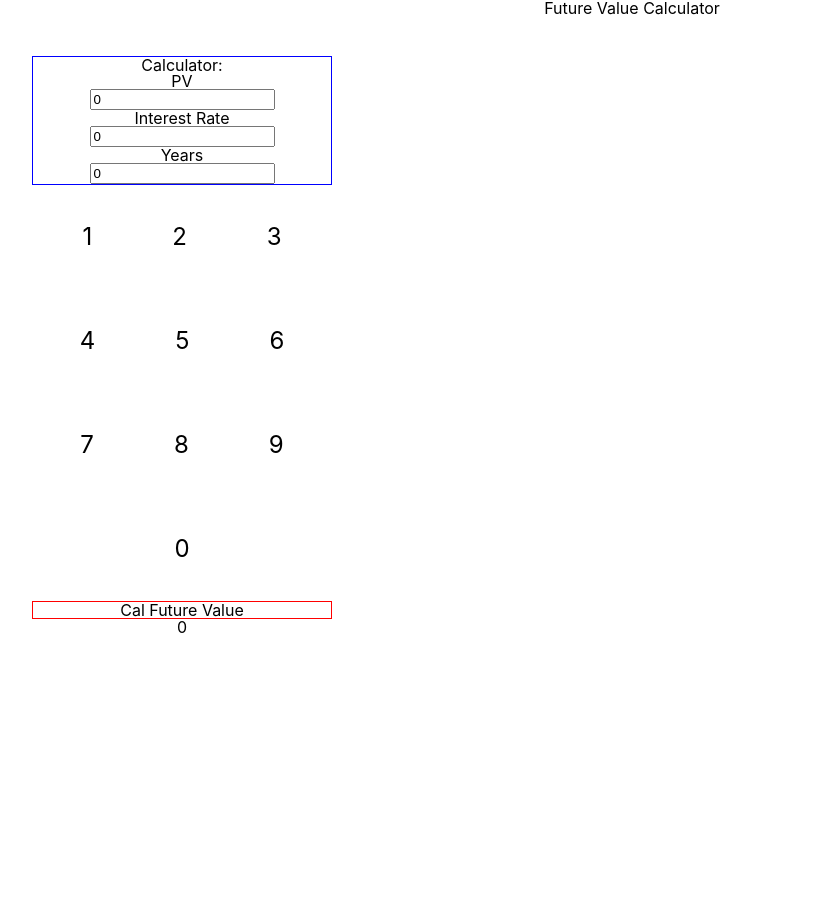
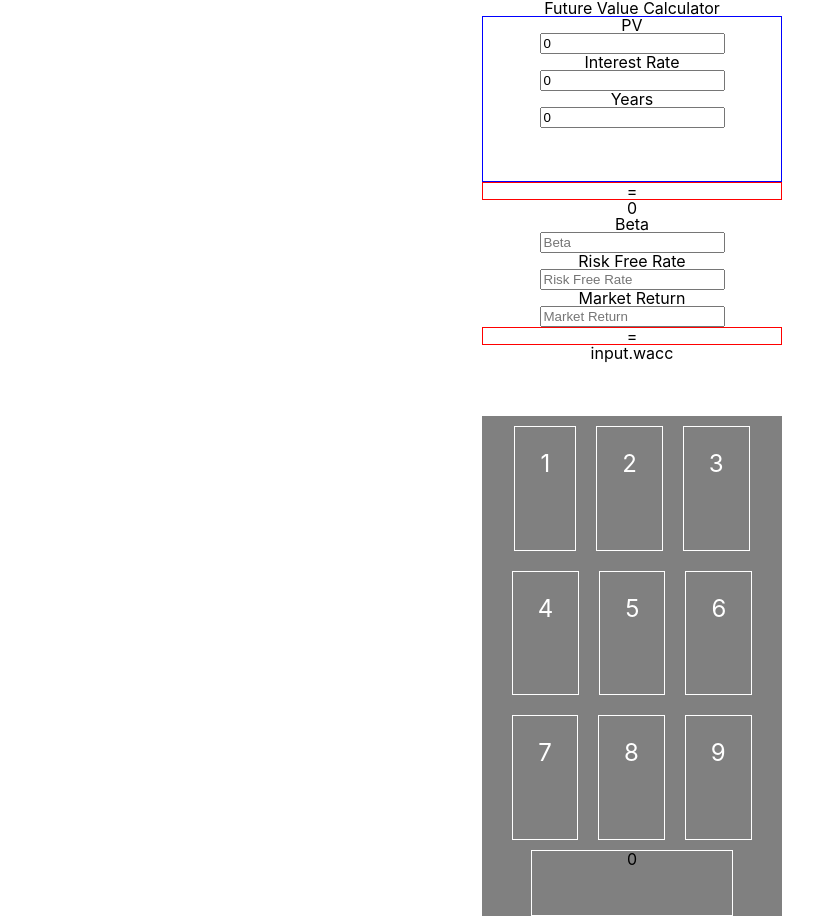
Before and after one commit to vanceleon/Finance_Calculator, a React (Create React App) app in the folder calculator/: page / in a window 1280 px wide. Shown: the whole page, without its empty margins (8-821 px from the left). Before the commit the page ends 800 px from the top, so only its background shows below. Built offline with nearby package versions, Linux system fonts and the light colour scheme.

Commit message:
changing the headers and layout updating the styling rendering wacc inputs

```diff
--- a/calculator/src/App.css
+++ b/calculator/src/App.css
@@ -1,6 +1,5 @@
 .App {
   text-align: center;
-
 }
 
 .App-logo {
@@ -35,10 +34,11 @@
 
 .calculator-face {
   width: 300px;
-  height: 500px;
+  height: 200px;
   display:flex;
   flex-direction: column;
-  padding: 40px;
+  /* padding: 40px; */
+  margin: 0 auto;
   /* justify-content: ; */
 }
 
@@ -73,9 +73,23 @@ justify-content: flex-end;
   justify-content: center;
   flex-wrap: wrap;
   margin: 0 auto;
+  background-color: grey;
 }
 
 .number{
   font-size: x-large;
-  padding: 40px;
+  padding: 25px;
+  margin: 10px 10px;
+  border: 1px solid white;
+  /* justify-content: space-evenly;
+  align-content: space-around; */
+  /* border-radius: 20px; */
+  background-color: grey;
+  color: white;
+  /* box-shadow: 3px 3px px black */
 }
+
+.number-0 {
+  width: 200px;
+  border: 1px solid white;
+}
--- a/calculator/src/App.js
+++ b/calculator/src/App.js
@@ -1,8 +1,7 @@
 import React from 'react';
-
-
 import FutureValue from './Components/futureValueCal'
-
+import WACCInputs from './Components/waccInputs';
+import NumberButtons from './Components/numberButtons';
 
 import './App.css';
 
@@ -13,6 +12,9 @@ function App() {
     <div className="App">
       <h1>Future Value Calculator</h1>
       <FutureValue/>
+      <WACCInputs/>
+      <NumberButtons />
+
     </div>
   );
 }
--- a/calculator/src/Components/futureValueCal.js
+++ b/calculator/src/Components/futureValueCal.js
@@ -1,6 +1,6 @@
 import React from 'react';
 import { futureValue } from '../formulas/calculations';
-import NumberButtons from './numberButtons.js';
+// import NumberButtons from './numberButtons.js';
 
 class FutureValue extends React.Component {
   constructor() {
@@ -32,7 +32,7 @@ class FutureValue extends React.Component {
     return (
       <div className='calculator-face'>
         <form className='cash-flow-inputs'>
-          <h1>Calculator:</h1>
+          {/* <h1>Calculator:</h1> */}
           <div className='pv'>
             <span className='label'>PV</span>
             <input
@@ -77,12 +77,9 @@ class FutureValue extends React.Component {
           onChange={this.onChange}
         /> */}
         </form>
-
-        <NumberButtons />
-
         <div className='result'>
           <div className='label' onClick={event => this.onSubmit(event)}>
-            Cal Future Value
+            =
           </div>
         </div>
         <div className='future-value'>{this.state.futureVal}</div>
--- a/calculator/src/Components/numberButtons.js
+++ b/calculator/src/Components/numberButtons.js
@@ -14,7 +14,7 @@ export default function NumberButtons() {
             <div className='number'>7</div>
             <div className='number'>8</div>
             <div className='number'>9</div>
-            <div className='number'>0</div>
+            <div className='number-0'>0</div>
         </div>
     );
 }
--- a/calculator/src/Components/waccInputs.js
+++ b/calculator/src/Components/waccInputs.js
@@ -4,22 +4,29 @@ const initialState = {
   beta: 0,
   rf: 0,
   rm: 0,
+  wacc:0
 }
 
 export default function WACCInputs() {
   const [input, setInput] = useState(initialState);
 
+
+  const handleSubmit = e => {
+    e.preventDefault();
+
+  }
+
   return (
-      <form className='cash-flow-inputs'>
+      <form className='calculator-face'>
         <div className='pv'>
           <span className='label'>Beta</span>
           <input
             className='present-value'
             name='pv'
             type='number'
-            placeholder='Present Value'
-            value={this.state.pv}
-            onChange={thisonChange}
+            placeholder='Beta'
+            // value={this.state.pv}
+            // onChange={thisonChange}
           />
         </div>
         <div className='interest-rates'>
@@ -28,21 +35,27 @@ export default function WACCInputs() {
             className='interest-rate'
             name='int'
             type='number'
-            placeholder='Interest (APR)'
-            value={this.state.int}
-            onChange={this.onChange}
+            placeholder='Risk Free Rate'
           />
         </div>
         <div className='years'>
-          <span className='label'>Years</span>
+          <span className='label'>Market Return</span>
           <input
             className='term-length'
             name='years'
             type='number'
-            placeholder='Years'
-            value={this.state.years}
-            onChange={this.onChange}
+            placeholder='Market Return'
+            // value={this.state.years}
+            // onChange={this.onChange}
           />
+        <div className="result" onClick={e=> {
+          handleSubmit(e)
+        }}>
+          =
+        </div>
+        </div>
+        <div className="answer">
+          input.wacc
         </div>
 
       </form>
```
